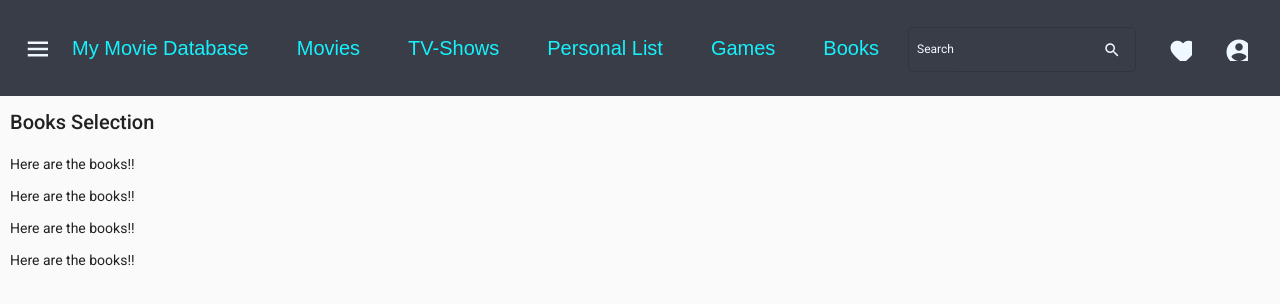
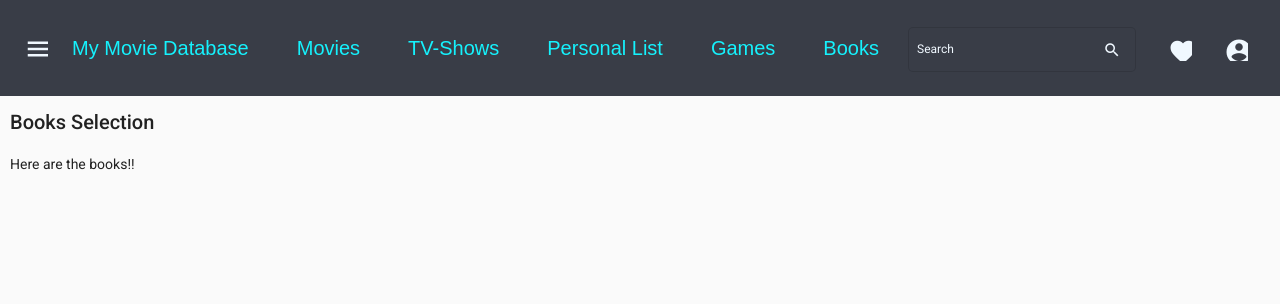
Before and after one commit to ejwanner/movie-api-angular, an Angular app: page /books in a window 1280 px wide. Shown: the top 304 px of the page. Built offline with nearby package versions, Linux system fonts and the light colour scheme.

Commit message:
Update books.component.html

```diff
--- a/src/app/books/books.component.html
+++ b/src/app/books/books.component.html
@@ -1,7 +1,4 @@
 <div class="books-container">
   <h2>Books Selection</h2>
   <p>Here are the books!!</p>
-  <p>Here are the books!!</p>
-  <p>Here are the books!!</p>
-  <p>Here are the books!!</p>
 </div>
```
